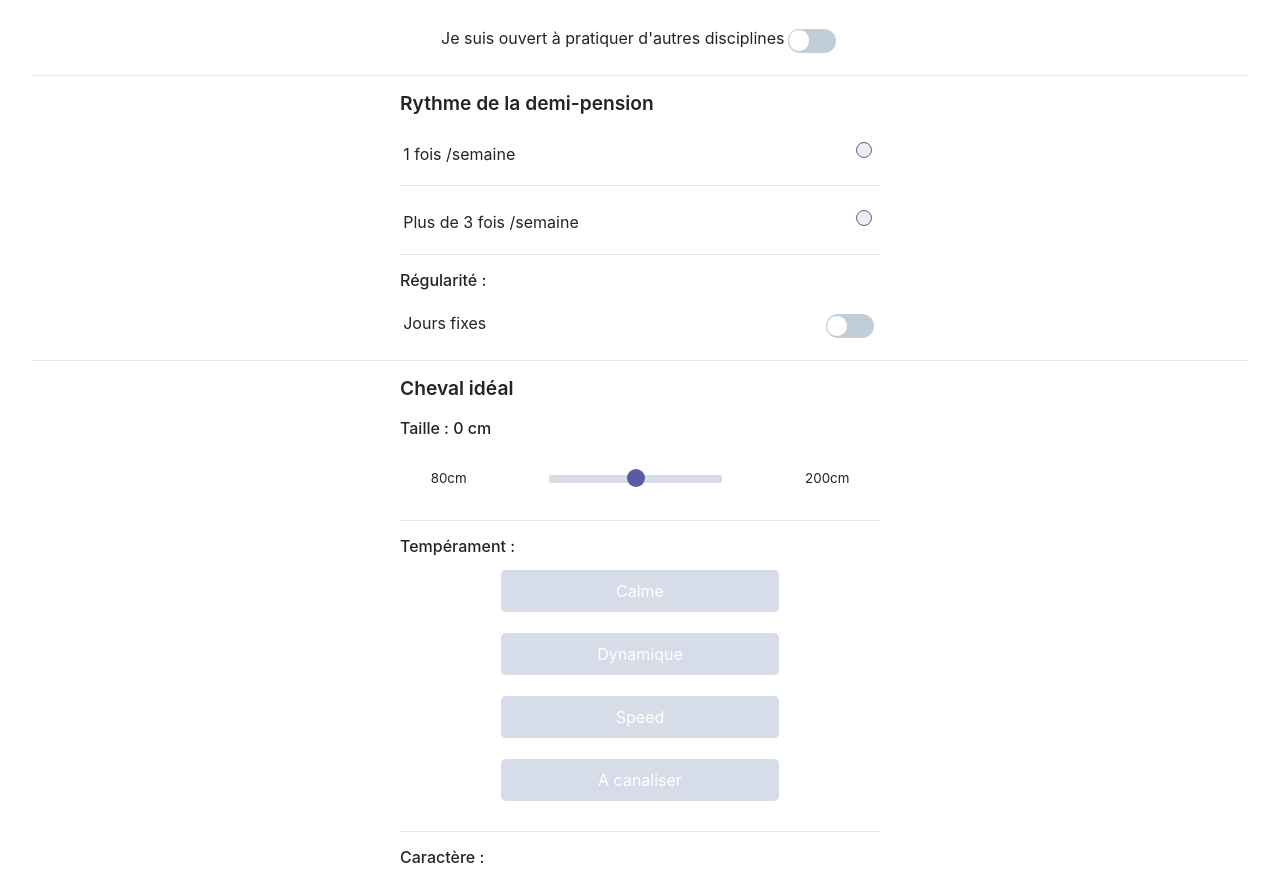
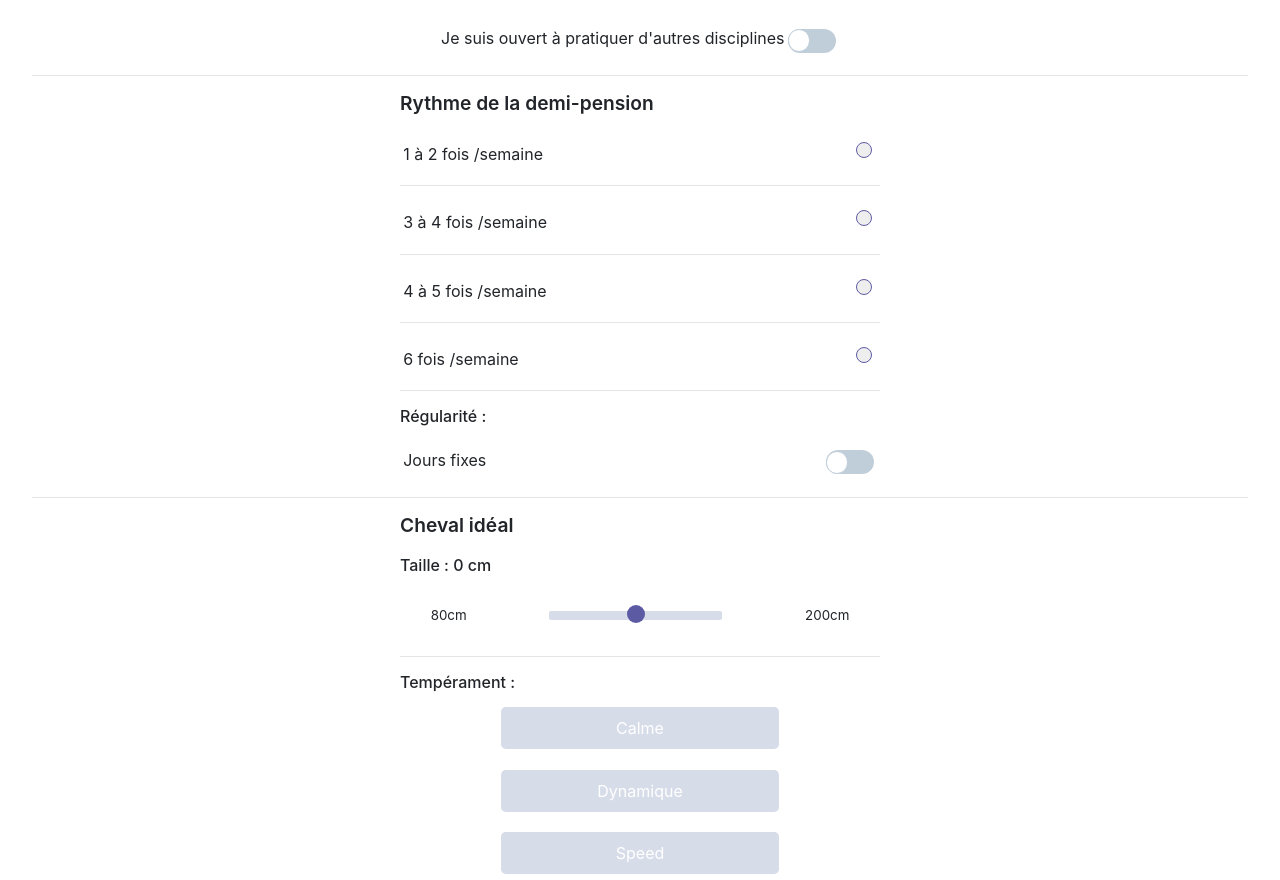
Before and after one commit to Johanna-cs/Caval_Cloud_Front, a React (Create React App) app: page /post-rider in a window 1280 px wide. Shown: the part 1880-2760 px from the top of the page. Built offline with nearby package versions, Linux system fonts and the light colour scheme; no server answers.

Commit message:
new pension component

```diff
--- a/src/components/Rider_Results/ResultAnnonce.js
+++ b/src/components/Rider_Results/ResultAnnonce.js
@@ -85,11 +85,8 @@ const ResultAnnonce = (props) => {
         <hr />
         <div className="postRider-disc">
           <h4>Discipline</h4>
-        </div>
-        <hr />
-        <div>
-          <h4>Autre</h4>
-          <p>{dataRider.rider_agree_other_discipline}</p>
+
+          <p>Ouvert à d'autres disciplines : {dataRider.rider_agree_other_discipline}</p>
         </div>
         <hr />
         <div>
--- a/src/components/common_section/Frequency.js
+++ b/src/components/common_section/Frequency.js
@@ -1,9 +1,8 @@
-import React, {useState} from 'react'
-import { Collapse, Button} from 'reactstrap'
+import React from 'react'
 import RadioButton from '../common/RadioButton'
 import './common_section.css'
 import SlidingButton from "../common/SlidingButton";
-//1 à 2 fois / 3 à 4 fois / 5 à 7 fois
+
 
 const Frequency = (props) => {
 
@@ -21,7 +20,7 @@ const Frequency = (props) => {
               radioButtonName="frequency"
               radioButtonId="frequency4"
               onClick={props.onClick}
-              radioButtonValue="1 fois /semaine"
+
 
             />
             <RadioButton
@@ -30,7 +29,7 @@ const Frequency = (props) => {
               radioButtonName="frequency"
               radioButtonId="frequency2"
               onClick={props.onClick}
-              radioButtonValue="Plus de 3 fois /semaine"
+
             />
           </div>
           <h5>Régularité :</h5>
--- a/src/components/common_section/IdealRider.js
+++ b/src/components/common_section/IdealRider.js
@@ -11,7 +11,7 @@ const IdealRider = (props) => {
 
     return (
         <div className='idealRider'>
-            <h5> Années de pratique : {props.yearPractice} ans</h5>
+            <h5> Années de pratique <span>(+/- 3ans)</span> :{props.yearPractice} ans</h5>
                     <div className='divRangeSpan'>
                         <span>1 an</span>
                         <RangeButton
--- /dev/null
+++ b/src/components/common_section/Pension.js
@@ -0,0 +1,61 @@
+import React from 'react'
+import RadioButton from '../common/RadioButton'
+import './common_section.css'
+import SlidingButton from "../common/SlidingButton";
+//1 à 2 fois / 3 à 4 fois / 5 à 7 fois
+
+const Pension = (props) => {
+
+    return (
+      <>
+        <div className="frequencyDiv">
+            <h4>Rythme de la demi-pension</h4>
+
+        </div>
+
+          <div className='select_frequency'>
+            <RadioButton
+              radioButtonText="1 à 2 fois /semaine"
+              radioButtonValue="1/semaine"
+              radioButtonName="frequency"
+              radioButtonId="frequency1"
+              onClick={props.onClick}
+            />
+
+            <RadioButton
+              radioButtonText="3 à 4 fois /semaine"
+              radioButtonValue="3/semaine"
+              radioButtonName="frequency"
+              radioButtonId="frequency2"
+              onClick={props.onClick}
+              />
+
+            <RadioButton
+              radioButtonText="4 à 5 fois /semaine"
+              radioButtonValue="4/semaine"
+              radioButtonName="frequency"
+              radioButtonId="frequency3"
+              onClick={props.onClick}
+            />
+
+            <RadioButton
+              radioButtonText="6 fois /semaine"
+              radioButtonValue="6/semaine"
+              radioButtonName="frequency"
+              radioButtonId="frequency4"
+              onClick={props.onClick}
+            />
+
+          </div>
+          <h5>Régularité :</h5>
+          <SlidingButton
+            SlidingButtonText="Jours fixes"
+            SlidingButtonID="fixedDaysSwitch"
+            onClick={props.changeFixedFrequency}
+          />
+
+      </>
+    );
+}
+
+export default Pension
--- a/src/components/postHorse/PostHorse.js
+++ b/src/components/postHorse/PostHorse.js
@@ -11,7 +11,7 @@ import Structures from '../common_section/Structures'
 import Localisation from '../common_section/Localisation'
 import usePosition from '../common_section/usePosition';
 import Disciplines from '../common_section/Disciplines'
-import Frequency from '../common_section/Frequency'
+import Pension from '../common_section/Pension'
 import BudgetMensuel from '../common_section/BudgetMensuel'
 import IdealRider from '../common_section/IdealRider'
 import FloatingButton from '../common/FloatingButton'
@@ -291,9 +291,8 @@ console.log(dataHorse)
             <hr />
             <Disciplines />
             <hr />
-            <h4>Rythme de la demi-pension</h4>
             <div className='frequency_pension'>
-                <Frequency
+                <Pension
                     onClick={(e) => setFrequency(e.target.value)}
                     frequency={frequency}
                     changeFixedFrequency={() => setFixedFrequency(!fixedFrequency)}
--- a/src/components/postRider/PostRider.js
+++ b/src/components/postRider/PostRider.js
@@ -10,7 +10,7 @@ import logo from "../SVG-icons/cavalcloud-logo.png"
 import FloatingButton from "../common/FloatingButton"
 import Disciplines from "../common_section/Disciplines"
 import BudgetMensuel from "../common_section/BudgetMensuel"
-import Frequency from "../common_section/Frequency"
+import Pension from "../common_section/Pension"
 import Localisation from '../common_section/Localisation'
 import usePosition from '../common_section/usePosition';
 import Axios from "axios"
@@ -165,7 +165,7 @@ useEffect(() => {
         </div>
         <hr />
         <div>
-          <Frequency
+          <Pension
             frequencyTitle="Rythme de la demi-pension"
             onClick={(e) => setRiderProfile({...riderProfile, rider_riding_frequency : e.target.value })}
             frequency={riderProfile.rider_riding_frequency}
```
